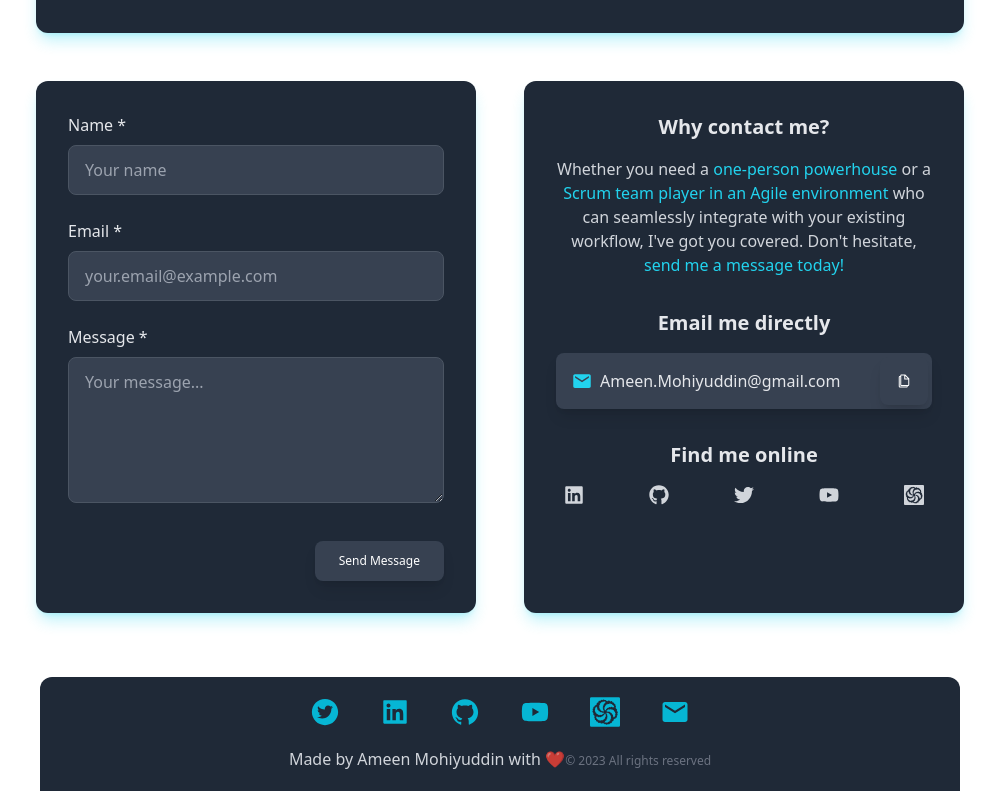
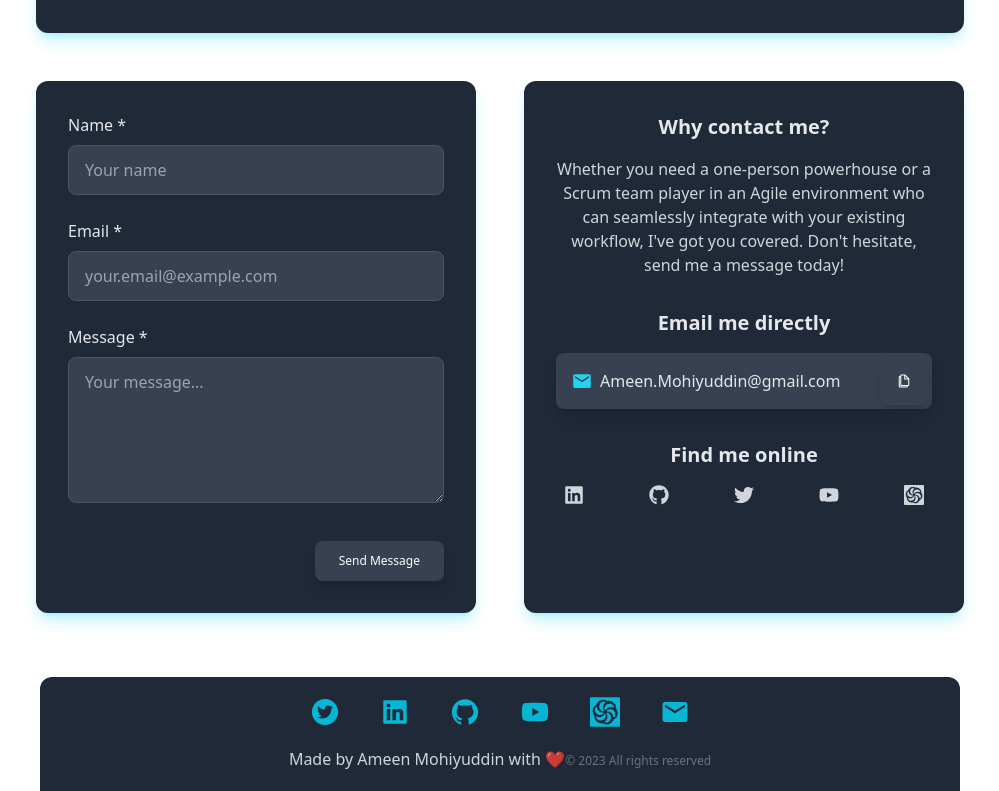
Before and after one commit to Aminizle/React-Portfolio, a React (Create React App) app in the folder portfolio/: page / in a window 1280 px wide. Shown: the part 4001-4792 px from the top of the page, without its empty margins (140-1139 px from the left). Built offline with nearby package versions, Linux system fonts and the light colour scheme.

Commit message:
updated contact me copy

```diff
--- a/portfolio/src/components/Contact.js
+++ b/portfolio/src/components/Contact.js
@@ -8,7 +8,7 @@ function ContactForm() {
   const [formData, setFormData] = useState({
     name: "",
     email: "",
-    message: ""
+    message: "",
   });
   const [isCopied, setIsCopied] = useState(false);
   const [errors, setErrors] = useState({});
@@ -17,13 +17,13 @@ function ContactForm() {
 
   const handleChange = (e) => {
     const { name, value } = e.target;
-    setFormData(prev => ({
+    setFormData((prev) => ({
       ...prev,
-      [name]: value
+      [name]: value,
     }));
     // Clear error when user types
     if (errors[name]) {
-      setErrors(prev => ({ ...prev, [name]: "" }));
+      setErrors((prev) => ({ ...prev, [name]: "" }));
     }
   };
 
@@ -75,11 +75,26 @@ function ContactForm() {
   };
 
   const socialLinks = [
-    { icon: <FaLinkedin className="text-xl" />, url: "https://www.linkedin.com/in/ameen-mohiyuddin/" },
-    { icon: <FaGithub className="text-xl" />, url: "https://github.com/Aminizle" },
-    { icon: <FaTwitter className="text-xl" />, url: "https://twitter.com/DevAmeenM" },
-    { icon: <FaYoutube className="text-xl" />, url: "https://www.youtube.com/channel/UCtnzaJeLTPhhH6jolpdGhpw" },
-    { icon: <SiCodewars className="text-xl" />, url: "https://www.codewars.com/users/DevAmeenM" }
+    {
+      icon: <FaLinkedin className="text-xl" />,
+      url: "https://www.linkedin.com/in/ameen-mohiyuddin/",
+    },
+    {
+      icon: <FaGithub className="text-xl" />,
+      url: "https://github.com/Aminizle",
+    },
+    {
+      icon: <FaTwitter className="text-xl" />,
+      url: "https://twitter.com/DevAmeenM",
+    },
+    {
+      icon: <FaYoutube className="text-xl" />,
+      url: "https://www.youtube.com/channel/UCtnzaJeLTPhhH6jolpdGhpw",
+    },
+    {
+      icon: <SiCodewars className="text-xl" />,
+      url: "https://www.codewars.com/users/DevAmeenM",
+    },
   ];
 
   return (
@@ -105,7 +120,10 @@ function ContactForm() {
             <input type="hidden" name="form-name" value="contact" />
 
             <div className="mb-6">
-              <label htmlFor="name" className="block text-gray-200 font-medium mb-2 text-left">
+              <label
+                htmlFor="name"
+                className="block text-gray-200 font-medium mb-2 text-left"
+              >
                 Name *
               </label>
               <input
@@ -115,15 +133,22 @@ function ContactForm() {
                 value={formData.name}
                 onChange={handleChange}
                 className={`w-full px-4 py-3 rounded-lg bg-gray-700 text-gray-200 border ${
-                  errors.name ? "border-red-500" : "border-gray-600 focus:border-cyan-500"
+                  errors.name
+                    ? "border-red-500"
+                    : "border-gray-600 focus:border-cyan-500"
                 } focus:outline-none focus:ring-1 focus:ring-cyan-500 transition`}
                 placeholder="Your name"
               />
-              {errors.name && <p className="text-red-400 text-sm mt-1">{errors.name}</p>}
+              {errors.name && (
+                <p className="text-red-400 text-sm mt-1">{errors.name}</p>
+              )}
             </div>
 
             <div className="mb-6">
-              <label htmlFor="email" className="block text-gray-200 font-medium mb-2 text-left">
+              <label
+                htmlFor="email"
+                className="block text-gray-200 font-medium mb-2 text-left"
+              >
                 Email *
               </label>
               <input
@@ -133,15 +158,22 @@ function ContactForm() {
                 value={formData.email}
                 onChange={handleChange}
                 className={`w-full px-4 py-3 rounded-lg bg-gray-700 text-gray-200 border ${
-                  errors.email ? "border-red-500" : "border-gray-600 focus:border-cyan-500"
+                  errors.email
+                    ? "border-red-500"
+                    : "border-gray-600 focus:border-cyan-500"
                 } focus:outline-none focus:ring-1 focus:ring-cyan-500 transition`}
                 placeholder="your.email@example.com"
               />
-              {errors.email && <p className="text-red-400 text-sm mt-1">{errors.email}</p>}
+              {errors.email && (
+                <p className="text-red-400 text-sm mt-1">{errors.email}</p>
+              )}
             </div>
 
             <div className="mb-8">
-              <label htmlFor="message" className="block text-gray-200 font-medium mb-2 text-left">
+              <label
+                htmlFor="message"
+                className="block text-gray-200 font-medium mb-2 text-left"
+              >
                 Message *
               </label>
               <textarea
@@ -151,11 +183,15 @@ function ContactForm() {
                 value={formData.message}
                 onChange={handleChange}
                 className={`w-full px-4 py-3 rounded-lg bg-gray-700 text-gray-200 border ${
-                  errors.message ? "border-red-500" : "border-gray-600 focus:border-cyan-500"
+                  errors.message
+                    ? "border-red-500"
+                    : "border-gray-600 focus:border-cyan-500"
                 } focus:outline-none focus:ring-1 focus:ring-cyan-500 transition`}
                 placeholder="Your message..."
               ></textarea>
-              {errors.message && <p className="text-red-400 text-sm mt-1">{errors.message}</p>}
+              {errors.message && (
+                <p className="text-red-400 text-sm mt-1">{errors.message}</p>
+              )}
             </div>
 
             <div className="flex justify-end">
@@ -181,22 +217,21 @@ function ContactForm() {
           <div className="flex flex-col justify-between">
             <div className="bg-gray-800 p-8 rounded-xl shadow-lg h-full shadow-cyan-400/30 hover:shadow-cyan-400/50 transition-shadow duration-300">
               <div className="mb-8">
-                <h4 className="text-xl font-semibold text-gray-200 mb-4">Why contact me?</h4>
-                <p className="text-gray-300">
-                  Whether you need a{" "}
-                  <span className="text-cyan-400 font-medium">one-person powerhouse </span>
-                  or a{" "}
-                  <span className="text-cyan-400 font-medium">
-                    Scrum team player in an Agile environment{" "}
-                  </span>
-                  who can seamlessly integrate with your existing workflow, I've
-                  got you covered. Don't hesitate,{" "}
-                  <span className="text-cyan-400 font-medium">send me a message today!</span>
+                <h4 className="text-xl font-semibold text-gray-200 mb-4">
+                  Why contact me?
+                </h4>
+                <p className="text-gray-300 mb-4">
+                  Whether you need a one-person powerhouse or a Scrum team
+                  player in an Agile environment who can seamlessly integrate
+                  with your existing workflow, I've got you covered. Don't
+                  hesitate, send me a message today!
                 </p>
               </div>
 
               <div className="mb-8">
-                <h4 className="text-xl font-semibold text-gray-200 mb-4">Email me directly</h4>
+                <h4 className="text-xl font-semibold text-gray-200 mb-4">
+                  Email me directly
+                </h4>
                 <div className="flex items-center bg-gray-700 rounded-lg overflow-hidden shadow-lg  hover:shadow-cyan-400/50 transition-shadow duration-300">
                   <div className="flex-grow p-4">
                     <div className="flex items-center">
@@ -221,7 +256,9 @@ function ContactForm() {
               </div>
 
               <div>
-                <h4 className="text-xl font-semibold text-gray-200 mb-4">Find me online</h4>
+                <h4 className="text-xl font-semibold text-gray-200 mb-4">
+                  Find me online
+                </h4>
                 <div className="flex justify-between m-2">
                   {socialLinks.map((social, index) => (
                     <a
@@ -230,7 +267,7 @@ function ContactForm() {
                       target="_blank"
                       rel="noopener noreferrer"
                       className="text-gray-300 hover:text-cyan-400 transition text-2xl "
-                      aria-label={`${social.url.split('.')[1]} profile`}
+                      aria-label={`${social.url.split(".")[1]} profile`}
                     >
                       {social.icon}
                     </a>
```
